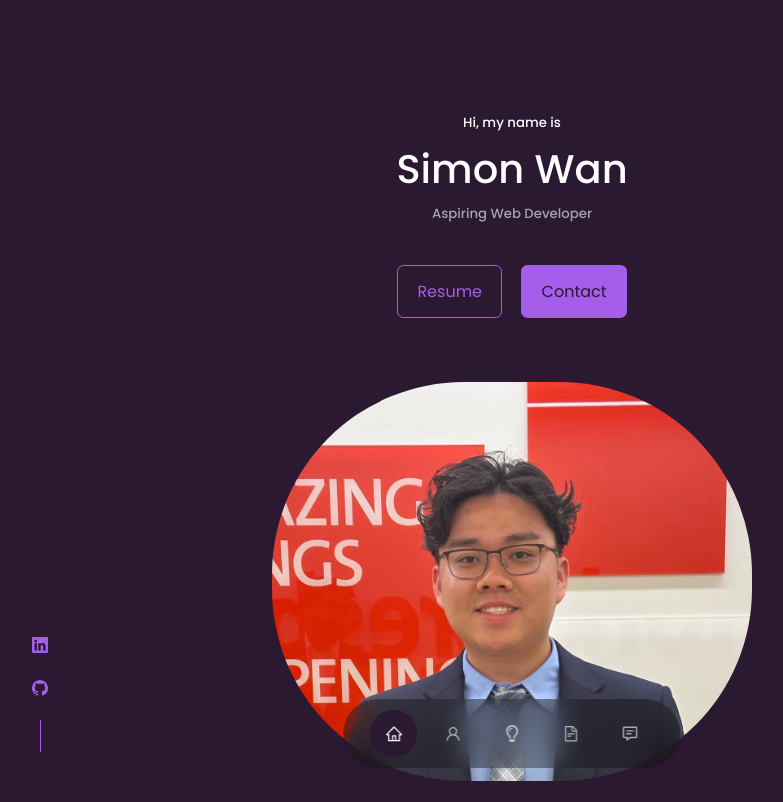
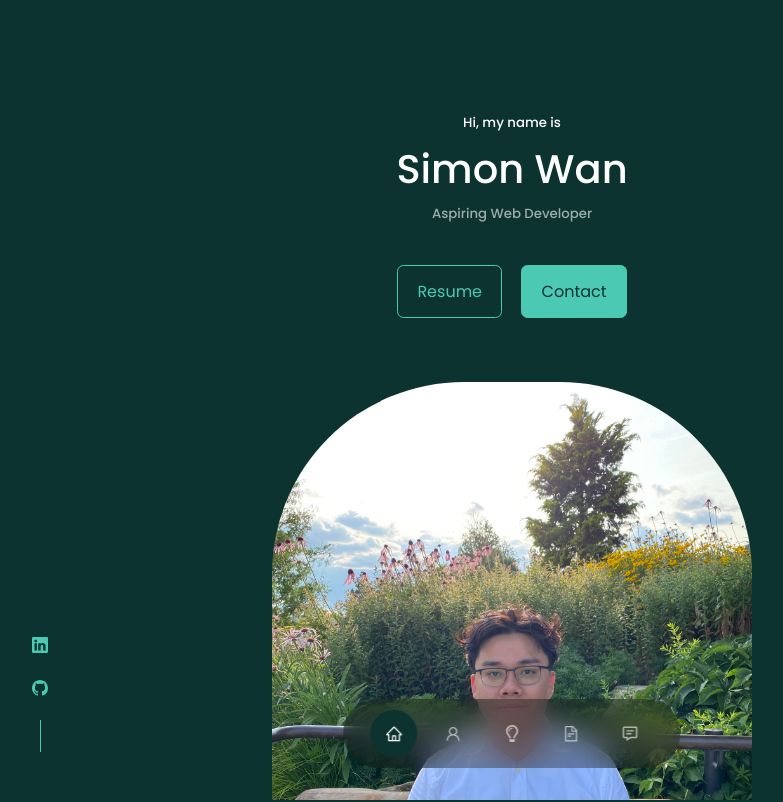
Before and after one commit to simon-wann/personal-website, a React (Create React App) app: page / in a window 1280 px wide. Shown: the top 802 px of the page, without its empty margins (128-911 px from the left). Built offline with nearby package versions, Linux system fonts and the light colour scheme.

Commit message:
Picture Update

```diff
--- a/src/components/header/Header.jsx
+++ b/src/components/header/Header.jsx
@@ -1,7 +1,7 @@
 import React from 'react'
 import './header.css'
 import Buttons from './Buttons'
-import Pfp from '../../assets/Profile Picture.jpg'
+import Pfp1 from '../../assets/Pfp1.jpg'
 import Socials from './Socials'
 
 const Header = () => {
@@ -15,7 +15,7 @@ const Header = () => {
         <Socials />
 
         <div className='flex-container'>
-          <img className="PFP"src={Pfp} alt="PFP" />
+          <img className="PFP"src={Pfp1} alt="PFP1" />
         </div>
 
 
--- a/src/index.css
+++ b/src/index.css
@@ -11,10 +11,10 @@
 }
 
 :root {
-  --color-bg: #2a1930;
-  --color-bg-variant: #3e2947;
-  --color-primary: #a55eea;
-  --color-primary-variant: rgba(165, 94, 234, 0.4);
+  --color-bg: #0d3331;
+  --color-bg-variant: #16594a;
+  --color-primary: #4cc9b2;
+  --color-primary-variant: rgba(76, 201, 178, 0.4);
   --color-white: #ffffff;
   --color-light: rgba(255, 255, 255, 0.6);
   --transition: all 400ms ease;
```
